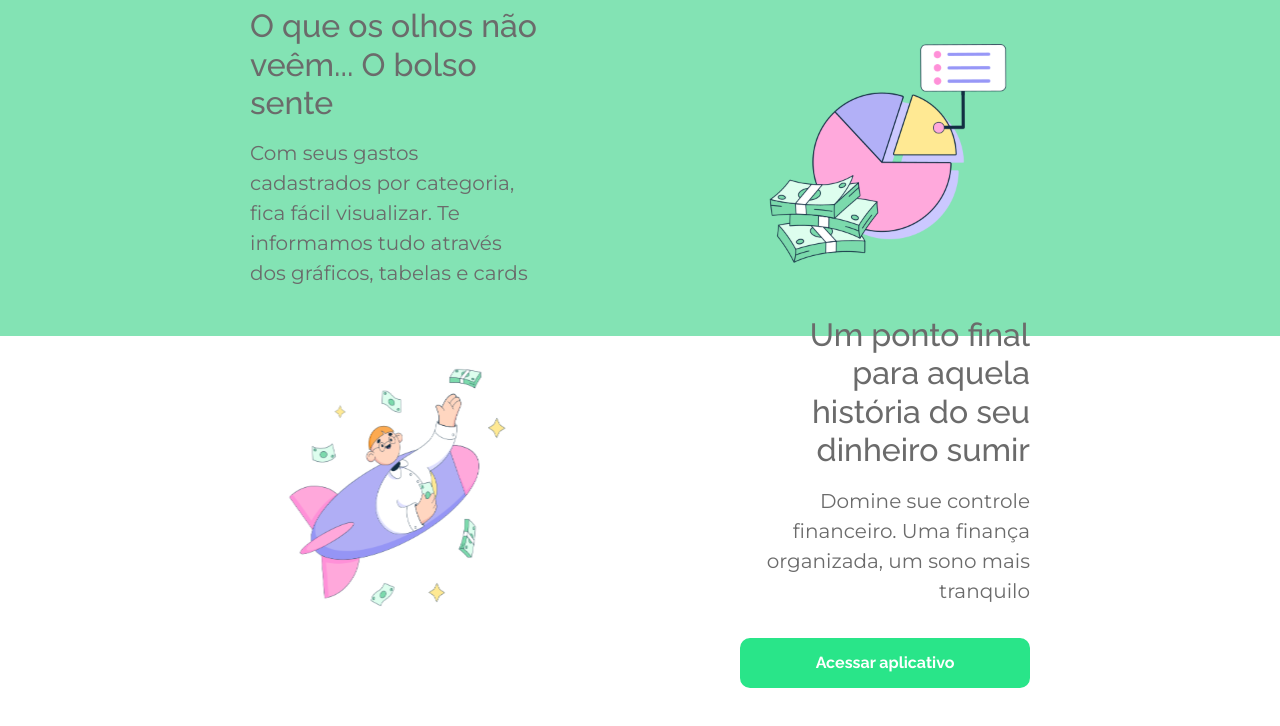
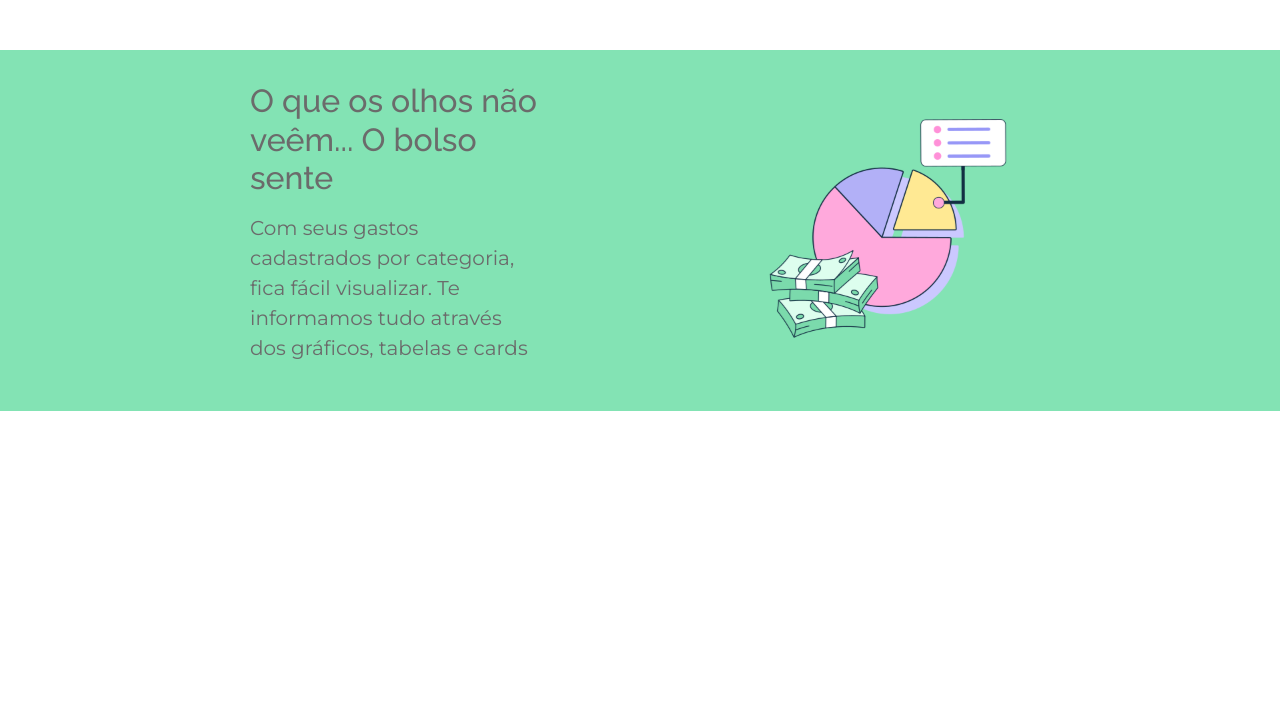
Before and after one commit to SergioMonteRi/organiza-money, a React (Create React App) app: page / in a window 1280 px wide. Shown: the part 1256-1982 px from the top of the page. Built offline with nearby package versions, Linux system fonts and the light colour scheme; no server answers.

Commit message:
fix: home layout

```diff
--- a/src/pages/home/index.tsx
+++ b/src/pages/home/index.tsx
@@ -60,7 +60,6 @@ const Home = () => {
         />
       </div>
 
-      <div className="home-last-section-container">
       <InformativeSection
         imgPath={FourthSectionImg}
         title={fourthInformativeSectionTitle}
@@ -68,7 +67,6 @@ const Home = () => {
         hasButton
       />
     </div>
-    </div>
   );
 };
 
--- a/src/pages/home/styles.css
+++ b/src/pages/home/styles.css
@@ -2,10 +2,5 @@
   .home-grid-container {
     display: flex;
     flex-direction: column;
-    height: calc(100vh - 70px);
-  }
-
-  .home-last-section-container {
-    height: calc(50vh - 70px);
   }
 }
```
Lines whose indentation alone changed are shown as unchanged.
